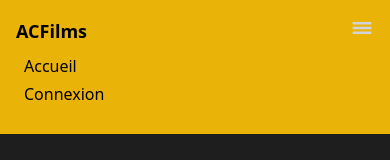
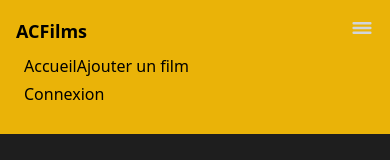
Before and after one commit to MMI-NFC-DEV-2022/sae-401-Kiruake, a Vue app: page /films in a window 390 px wide. Both pictures are taken after a click on the button 362 px from the left and 28 px from the top of the page. Shown: the top 160 px of the page. Built offline with nearby package versions, Linux system fonts and the light colour scheme; no server answers; the database is empty; what @formkit/vue would draw is missing.

Commit message:
header route

```diff
--- a/src/components/Header.vue
+++ b/src/components/Header.vue
@@ -39,6 +39,7 @@ document.addEventListener('DOMContentLoaded', function() {
     <div id="mobile-menu" class="md:hidden hidden">
       <div class="px-2 pt-2 pb-3 space-y-1 sm:px-3">
         <RouterLink to="/films" class="text-black hover:text-gray-300">Accueil</RouterLink>
+        <RouterLink to="/films/edit" class="text-black hover:text-gray-300">Ajouter un film</RouterLink>
         <RouterLink to="/login-logout" class="block text-black hover:text-gray-300">Connexion</RouterLink>
       </div>
     </div>
```
